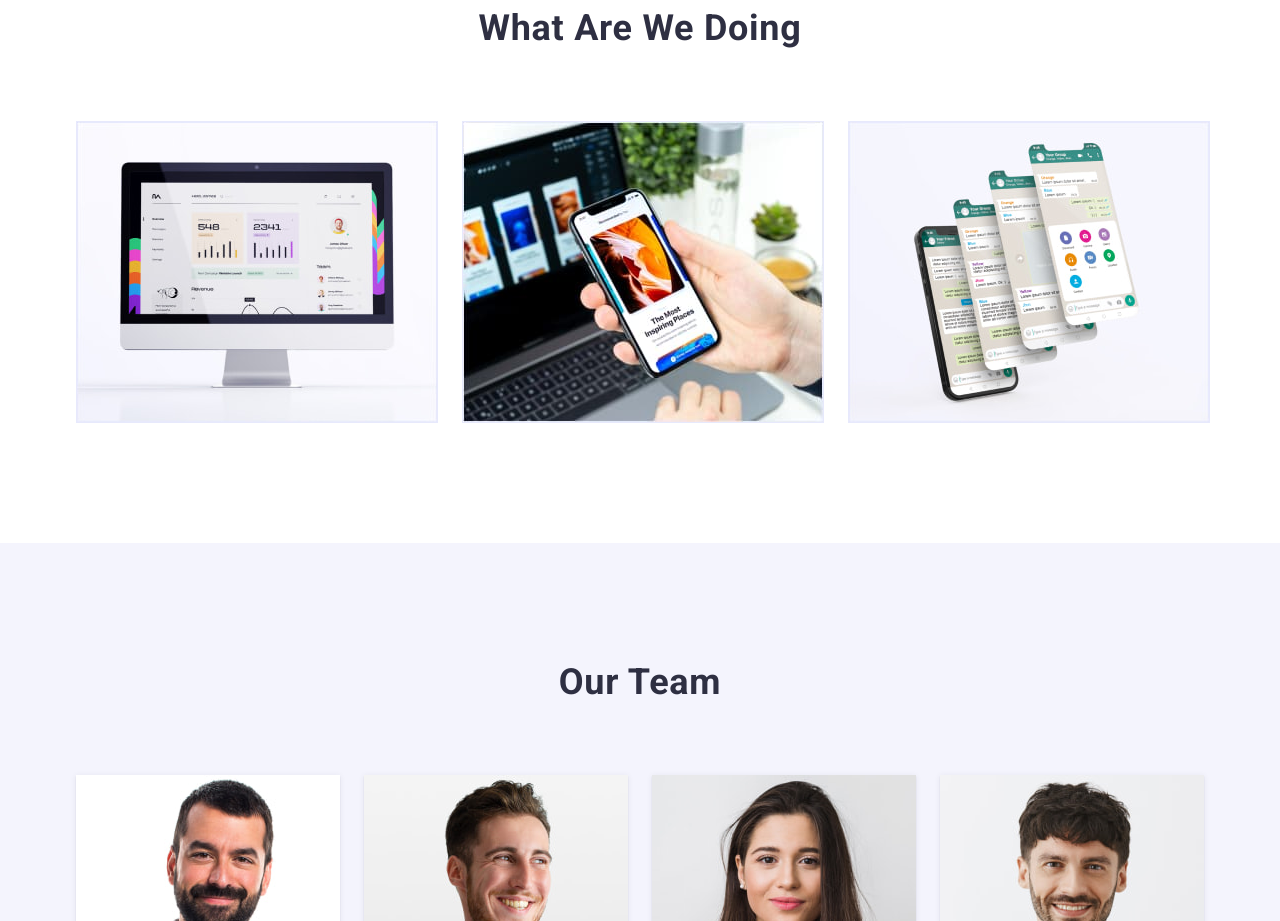
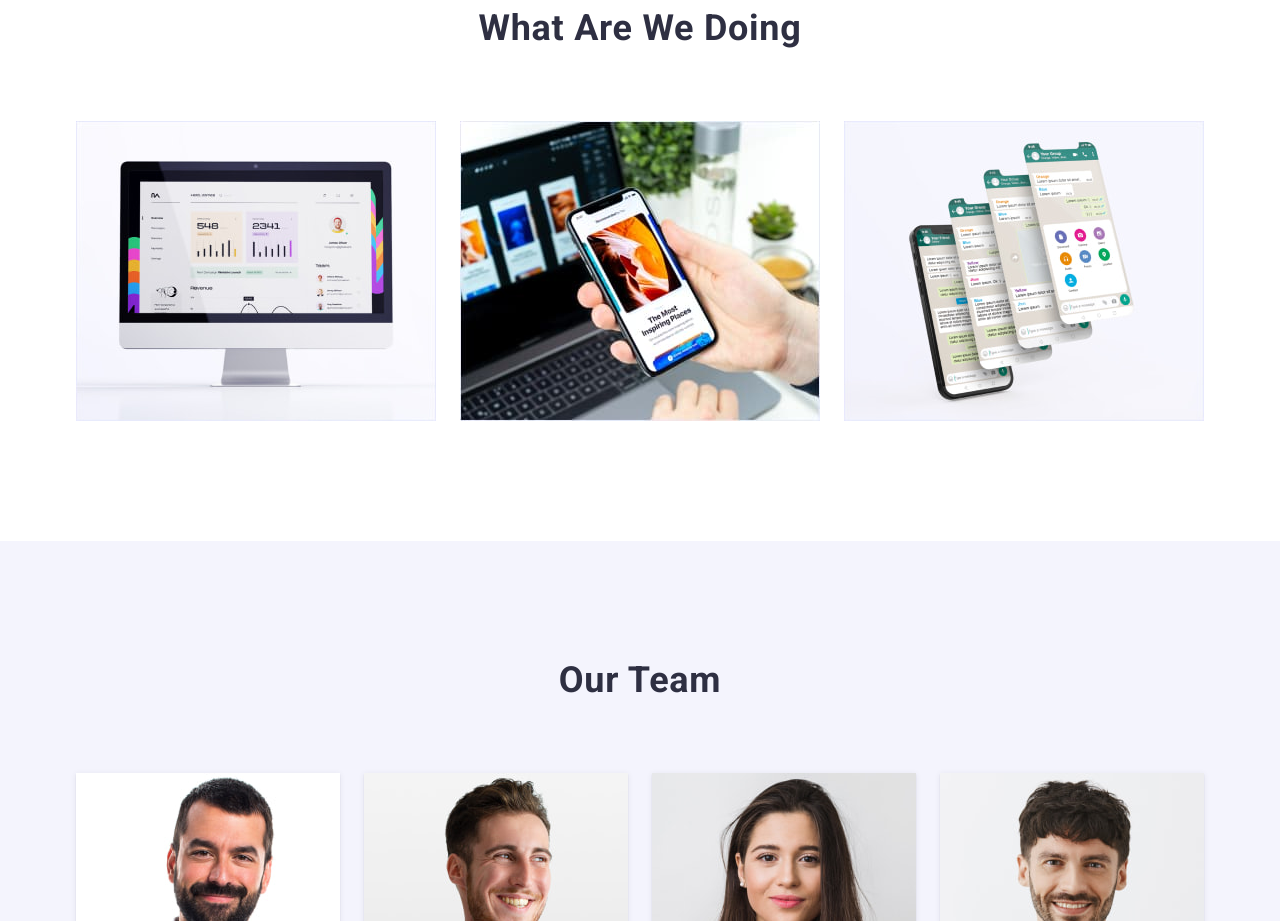
Before and after one commit to AndriiBilyiV/goit-markup-hw-03, a plain HTML site: page index.html in a window 1280 px wide. Shown: the part 1080-2001 px from the top of the page. Drawn offline with nearby package versions, Linux system fonts and the light colour scheme.

Commit message:
delete border in section 3 /index

```diff
--- a/css/style.css
+++ b/css/style.css
@@ -202,7 +202,6 @@ img {
 }
 .card-photo {
   flex-basis: calc((100%-48px) / 3);
-  border: 1px solid #e7e9fc;
 }
 /* Our Team */
 .team-section {
```
